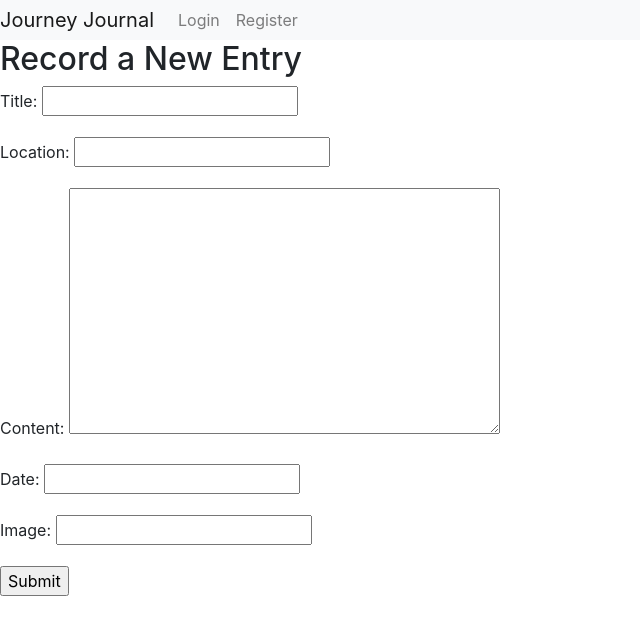
After one commit to amazoradi/Journey-Journal, a Django app: page /Journal/entry in a window 1280 px wide. The commit adds this page. Shown: the top 635 px of the page, without its empty margins (0-640 px from the left). Run offline with Django 3.2, Linux system fonts and the light colour scheme; some libraries are stand-ins or nearby versions.

Commit message:
GET working for entry form

```diff
--- a/Journal/forms.py
+++ b/Journal/forms.py
@@ -12,3 +12,13 @@ class UserForm(forms.ModelForm):
     class Meta:
         model = User
         fields = ('username', 'email', 'password', 'first_name', 'last_name',)
+
+
+class EntryForm(forms.ModelForm):
+    '''Form class to create a new entry
+
+    Author: Austin
+    '''
+    class Meta:
+        model = Entry
+        fields = ('title', 'location', 'content', 'date', 'image',)
--- a/Journal/models.py
+++ b/Journal/models.py
@@ -2,23 +2,13 @@ from django.db import models
 from django.contrib.auth.models import User
 from django.core.validators import MinValueValidator, MaxValueValidator
 
-# class Customer(models.Model):
-#     user = models.OneToOneField(
-#         User,
-#         on_delete=models.DO_NOTHING,
-#         primary_key=True,
-#     )
-#     address = models.CharField(max_length=80)
-
-#     def __str__(self):
-#         return self
 
 class Entry(models.Model):
-    title = models.CharField(max_length=80)
-    location = models.CharField(max_length=80)
-    content =  models.TextField(blank=True, null=True)
-    date = models.DateField(null=True, blank=True)
-    image =  models.TextField(blank=True, null=True)
+    title = models.CharField(max_length = 80)
+    location = models.CharField(max_length = 80)
+    content =  models.TextField(blank=True)
+    date = models.DateField()
+    image =  models.CharField(max_length = 300)
     customer = models.ForeignKey(
         User,
         on_delete=models.DO_NOTHING,
--- /dev/null
+++ b/Journal/templates/entry_add.html
@@ -0,0 +1,13 @@
+{% extends "index.html" %}
+{% load staticfiles %}
+
+{% block content %}
+
+<h2>Record a New Entry</h2>
+<form  method="post" action="#" enctype="multipart/form-data">
+    {% csrf_token %}
+    {{entry_form.as_p }}
+
+    <input type='submit' value="Submit"/>
+</form>
+{% endblock content %}
--- a/Journal/templates/nav.html
+++ b/Journal/templates/nav.html
@@ -10,7 +10,7 @@
             <a class="navbar-brand" href="{% url 'Journal:landing_page' %}">Journey Journal</a>
         </li>
         <li class="nav-item">
-            <a class="nav-link" href="#">Write</a>
+            <a class="nav-link" href="{% url 'Journal:entry' %}">Write</a>
         </li>
         <li class="nav-item">
             <a class="nav-link" href="#">View</a>
--- a/Journal/urls.py
+++ b/Journal/urls.py
@@ -9,5 +9,6 @@ urlpatterns = [
     path('login', views.login_user, name='login'),
     path('logout', views.user_logout, name='logout'),
     path('register', views.register, name='register'),
+    path('Journal/entry', views.entry, name='entry'),
 
 ]
--- a/Journal/views/entry_views.py
+++ b/Journal/views/entry_views.py
@@ -0,0 +1,13 @@
+from django.shortcuts import render
+from Journal.forms import EntryForm
+from Journal.models import *
+
+
+
+def entry(request):
+
+
+    if request.method == 'GET':
+        entry_form = EntryForm()
+        context = {'entry_form': entry_form}
+        return render(request, 'entry_add.html', context)
--- a/Journal/views/user_views.py
+++ b/Journal/views/user_views.py
@@ -77,7 +77,4 @@ def login_user(request):
 def user_logout(request):
     # Since we know the user is logged in, we can now just log them out.
     logout(request)
-
-    # Take the user back to the homepage. Is there a way to not hard code
-    # in the URL in redirects?????
     return HttpResponseRedirect('Journal')
```
